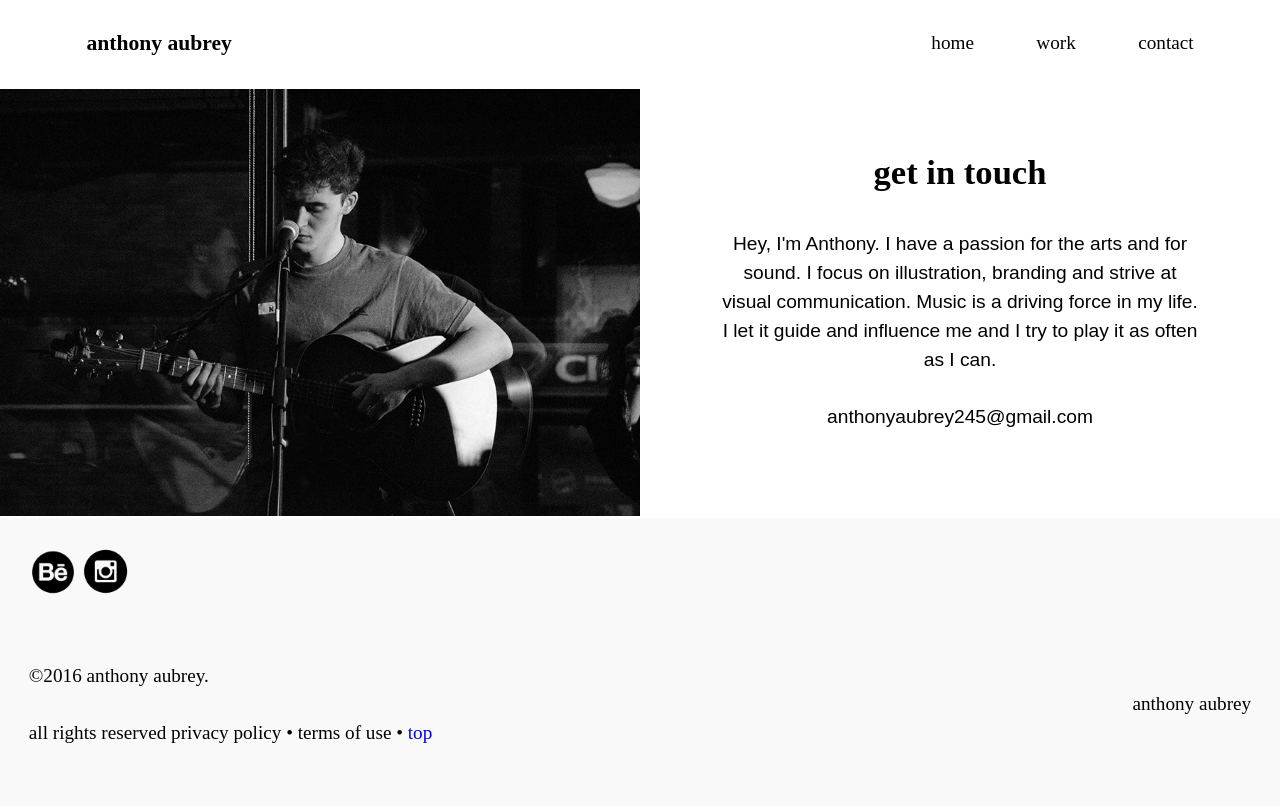
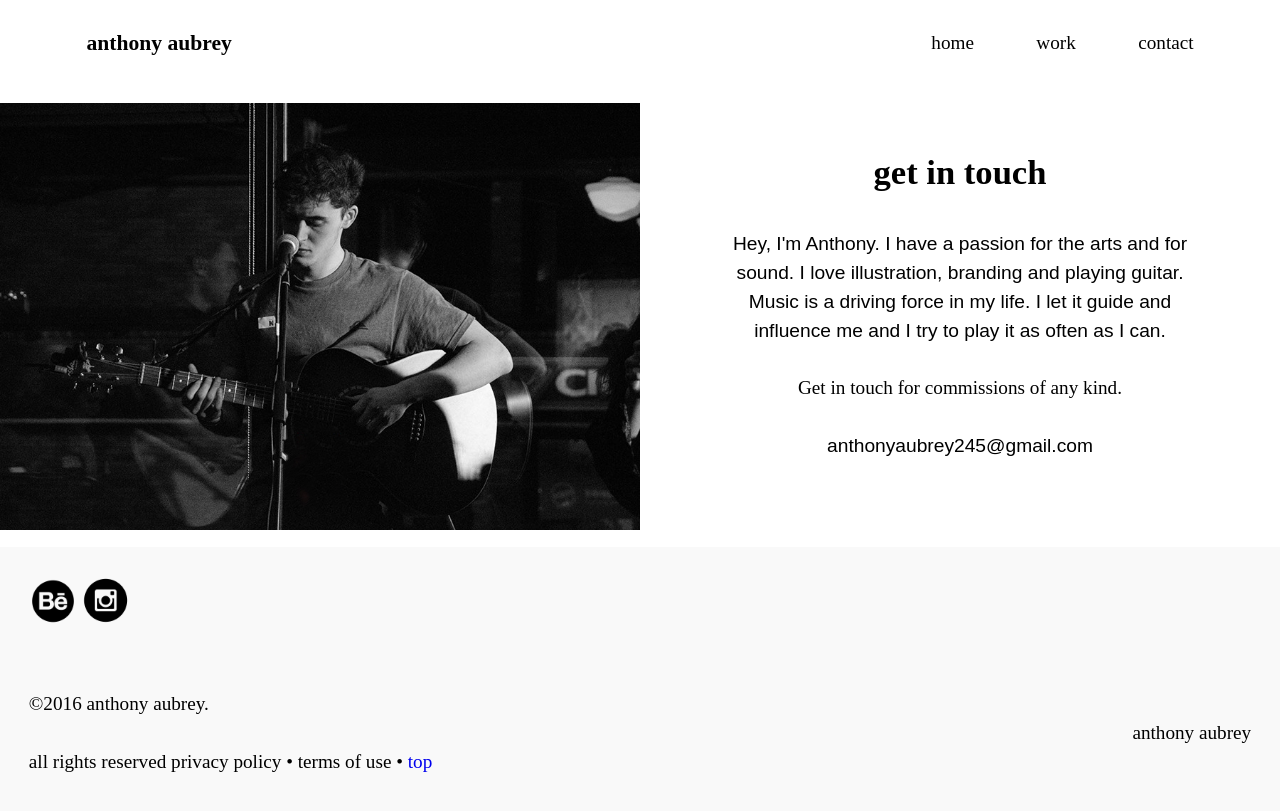
Before and after one commit to anthonyaubrey/portfolio, a Jekyll site: the page built from contact.html, in a window 1280 px wide. Shown: the top 811 px of the page. Built offline with Jekyll 4.4.1, drawn with Linux system fonts in a browser that asks for light colours.

Commit message:
Added caption and more written content.

```diff
--- a/contact.html
+++ b/contact.html
@@ -11,8 +11,9 @@ layout: default
 
     <div class="unit unit-xs-1 unit-s-1 unit-m-1-2 unit-l-1-2 wrapper text-center island-2">
       <h2 class="exa">get in touch</h2>
-      <p class="open-sans">Hey, I'm Anthony. I have a passion for the arts and for sound. I focus on illustration, branding and strive at visual communication. Music is a driving force in my life. I let it guide and influence me and I try to play it as often as I can. </p>
-      <p class="open-sans">anthonyaubrey245@gmail.com</p>
+      <p class="open-sans">Hey, I'm Anthony. I have a passion for the arts and for sound. I love illustration, branding and playing guitar. Music is a driving force in my life. I let it guide and influence me and I try to play it as often as I can. </p>
+      <p>Get in touch for commissions of any kind.</p>
+      <a><p class="open-sans">anthonyaubrey245@gmail.com</p></a>
     </div>
   </div>
 </main>
```
